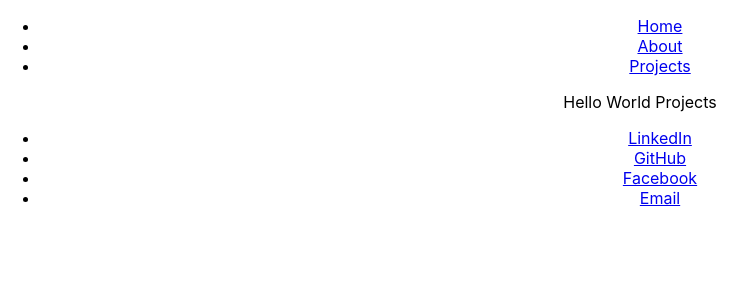
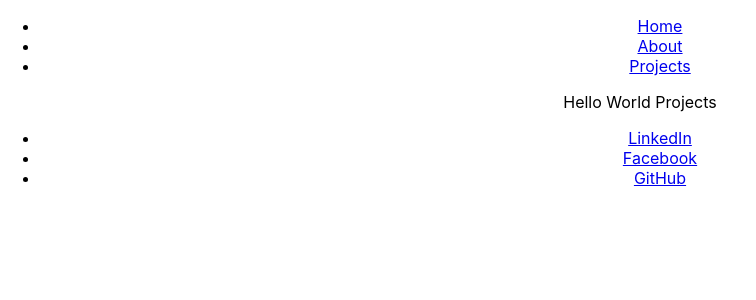
Before and after one commit to mbubel/react-portfolio, a React (Create React App) app: page /projects in a window 1280 px wide. Shown: the top 300 px of the page, without its empty margins (0-756 px from the left). Built offline with nearby package versions, Linux system fonts and the light colour scheme.

Commit message:
Added working links to external websites

```diff
--- a/src/components/Footer.js
+++ b/src/components/Footer.js
@@ -1,19 +1,24 @@
-import { Link } from "react-router-dom";
 function Footer(props) {
   return (
     <div>
       <ul>
         <li>
-          <Link to="/">LinkedIn</Link>
+          <a
+            target="_blank"
+            href="https://www.linkedin.com/in/michael-bubel-b95268155/"
+          >
+            LinkedIn
+          </a>
         </li>
         <li>
-          <Link to="">GitHub</Link>
+          <a target="_blank" href="https://www.facebook.com/heyitsmichaelbubel">
+            Facebook
+          </a>
         </li>
         <li>
-          <Link to="">Facebook</Link>
-        </li>
-        <li>
-          <Link to="">Email</Link>
+          <a target="_blank" href="https://github.com/mbubel">
+            GitHub
+          </a>
         </li>
       </ul>
     </div>
```
